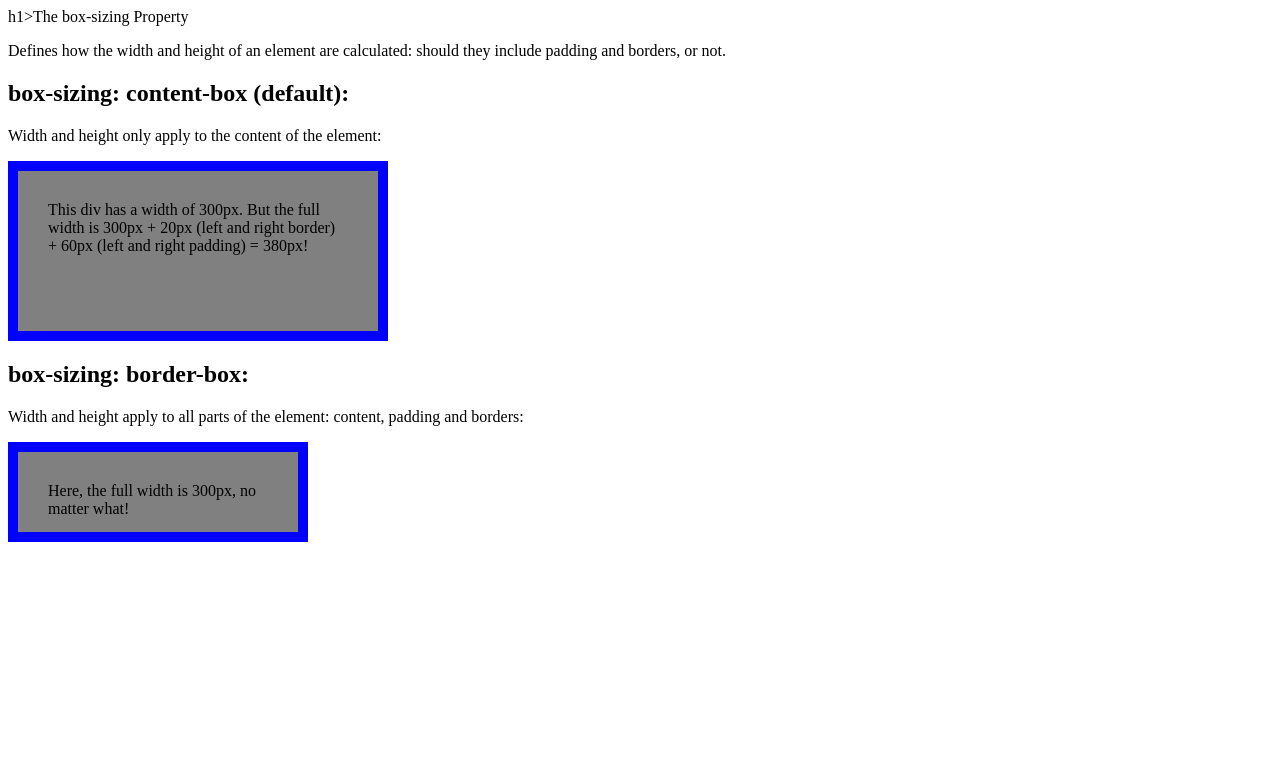
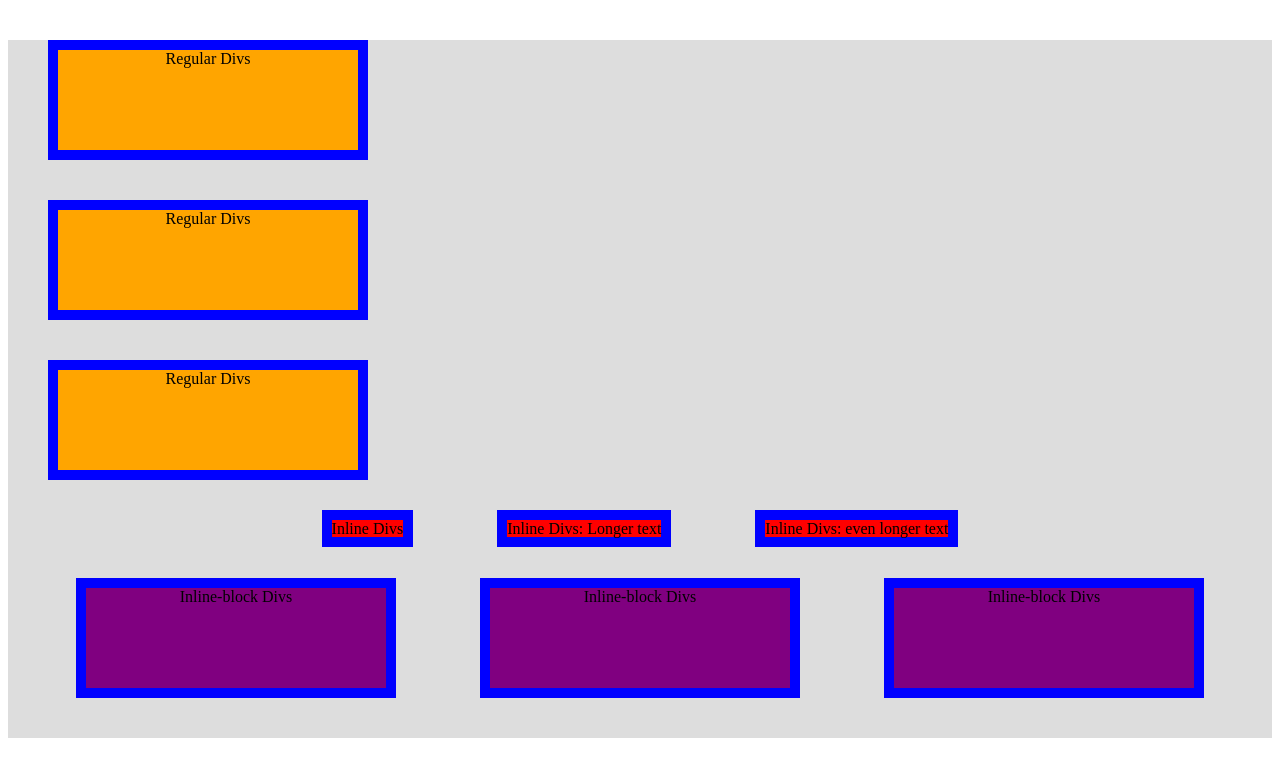
Before and after one commit to RVM427/01-MY-CSS-STUDY, a website: page public_html/index.html in a window 1280 px wide. Drawn offline with Linux system fonts and the light colour scheme.

Commit message:
#03 Inline--  block --- inline-block

```diff
--- a/public_html/CSS/my-css-file.css
+++ b/public_html/CSS/my-css-file.css
@@ -1,17 +1,37 @@
-#example1 {
-  box-sizing: content-box;
+#wrapper {
+  background: #ddd;
+  text-align: center;
+}
+.donothing {
+  background: orange;
+
+  border-color: green;
+ border: 10px solid blue;
+  margin: 40px;
   width: 300px;
   height: 100px;
-  background: grey;
-  padding: 30px;
-  border: 10px solid blue;
+  /* default for div is display:block */
 }
 
-#example2 {
-  box-sizing: border-box;
+.linethemup {
+  background: red;
+  display: inline;
+  margin: 40px;
+  width: 300px;
+  border: 10px solid blue;
+  height: 100px;
+  /* notice how these inline blocks ignore width/height and margin top/bottom? */
+  /* notice how width is determined by the content/text inside the div? */
+}
+
+.inline-block-case {
+  background: purple;
+  display: inline-block;
+  margin: 40px;
   width: 300px;
   height: 100px;
-  padding: 30px;
-    background: grey;
   border: 10px solid blue;
+  /* best of both worlds: you get inline alignment with benefits of sizing/margin that blocks have */
+
+  /* also notice how text-align:center on the wrapper allows you to center these in regards to the wrapper */
 }
--- a/public_html/index.html
+++ b/public_html/index.html
@@ -3,22 +3,33 @@
     <head>
         <meta charset="utf-8" />
         <title>page title</title>
-        <script src="js/my-javascript-file.js"></script>
+
         <link rel="stylesheet" href="CSS/my-css-file.css" />
         <link rel="shortcut icon" type=image/png href=IMG/favicon.png>
     </head>
     <body>
 
-        h1>The box-sizing Property</h1>
-    <p>Defines how the width and height of an element are calculated: should they include padding and borders, or not.</p>
 
-    <h2>box-sizing: content-box (default):</h2>
-    <p>Width and height only apply to the content of the element:</p>
-    <div id="example1">This div has a width of 300px. But the full width is 300px + 20px (left and right border) + 60px (left and right padding) = 380px!</div>
 
-    <h2>box-sizing: border-box:</h2>
-    <p>Width and height apply to all parts of the element: content, padding and borders:</p>
-    <div id="example2">Here, the full width is 300px, no matter what!</div>
+        <div id="wrapper">
+            <div class="donothing">Regular Divs</div>
+            <div class="donothing">Regular Divs</div>
+            <div class="donothing">Regular Divs</div>
 
-</body>
+
+
+            <div class="linethemup">Inline Divs</div>
+            <div class="linethemup">Inline Divs: Longer text</div>
+            <div class="linethemup">Inline Divs: even longer text</div>
+
+
+            <br/>
+
+            <div class="inline-block-case">Inline-block Divs</div>
+            <div class="inline-block-case">Inline-block Divs</div>
+            <div class="inline-block-case">Inline-block Divs</div>
+        </div>
+
+
+    </body>
 </html>
```
